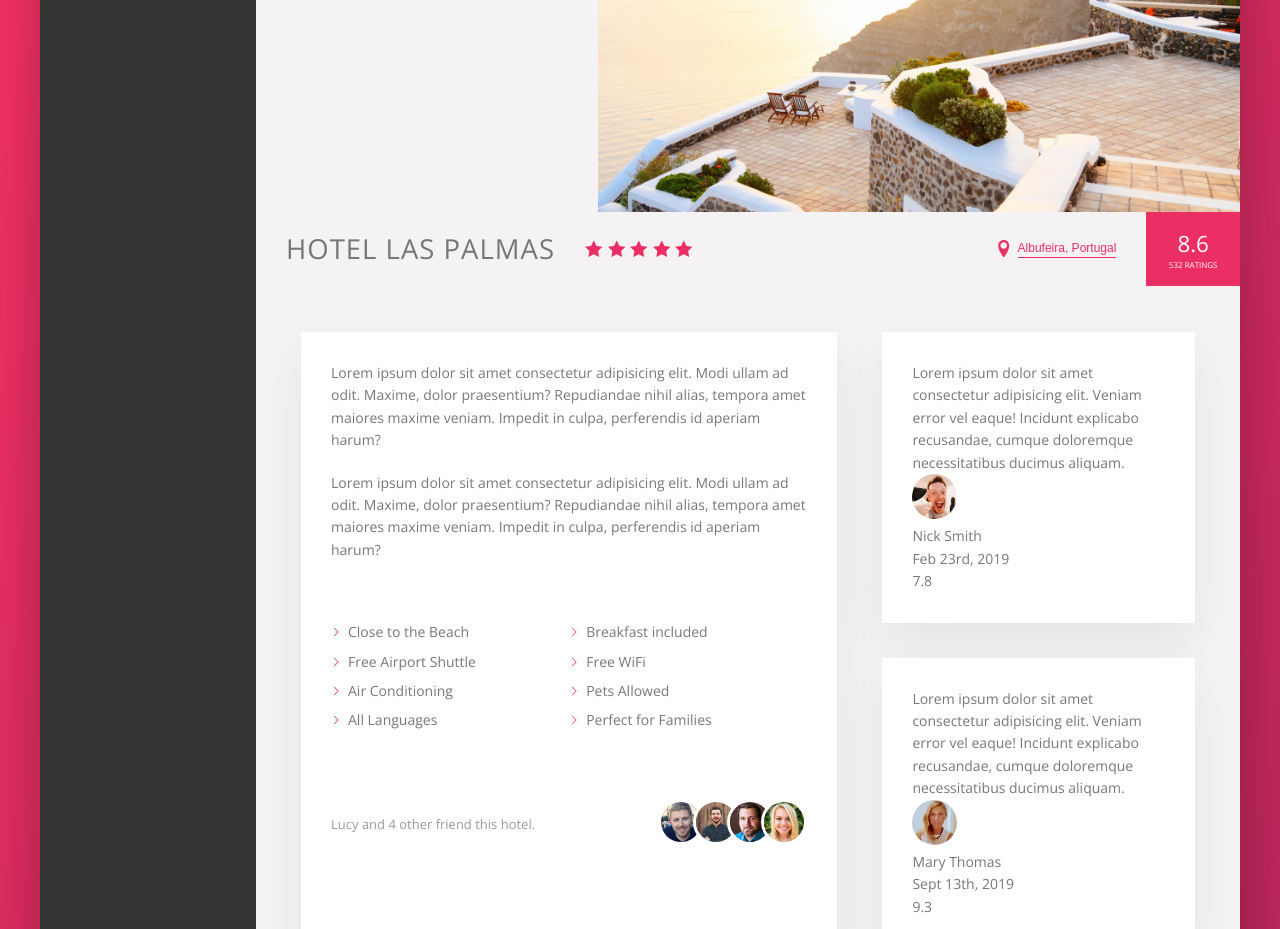
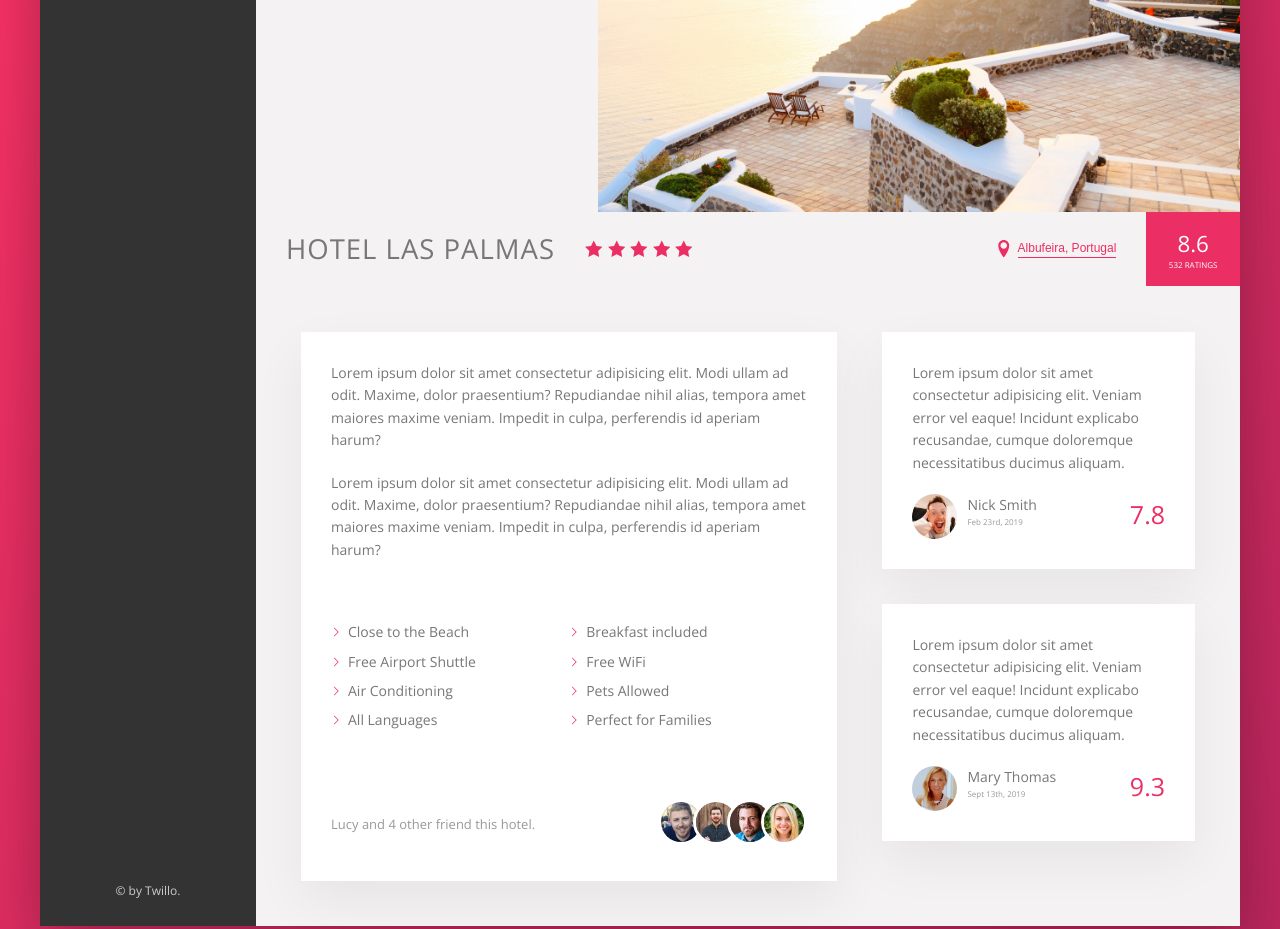
Before and after one commit to navyblueyes/CSS-SASS-ex2-trillo, a website: page index.html in a window 1280 px wide. Shown: the part 323-1252 px from the top of the page. Drawn offline with nearby package versions, Linux system fonts and the light colour scheme.

Commit message:
user review styling, ver 1, complete

```diff
--- a/sass/_components.scss
+++ b/sass/_components.scss
@@ -403,17 +403,36 @@
     box-shadow: var(--shadow-light);
     padding: 3rem;
     margin-bottom: 3.5rem;
-
+    display:flex;
+    flex-direction: column;
 
     &__text {}
-    &__user {}
+    &__user {
+        display: flex;
+        margin-top: 2rem;
+    }
     &__photo {
         height: 4.5rem;
         width: 4.5rem;
         border-radius: 50%;
     }
-    &__user-box {}
-    &__user-name {}
-    &__user-date {}
-    &__rating {}
+    &__user-box {
+        display:flex;
+        flex-direction: column;
+        margin-left: 1rem;
+        margin-right: auto;
+
+    }
+    &__user-name {
+        text-transform: uppercase !important;
+        font-weight: 700 !important;
+    }
+    &__user-date {
+        font-size: .8rem;
+        color:var(--color-grey-dark-3);
+    }
+    &__rating {
+        color: var(--color-primary);
+        font-size: 2.5rem;
+    }
 }
--- a/sass/_layout.scss
+++ b/sass/_layout.scss
@@ -38,7 +38,6 @@
     border-bottom: var(--line);
 }
 .description {
-    font-size: 1.4rem;
     background-color: #fff;
     box-shadow: var(--shadow-light);
     padding: 3rem;
```
Also changed, not shown: css/style.css.
